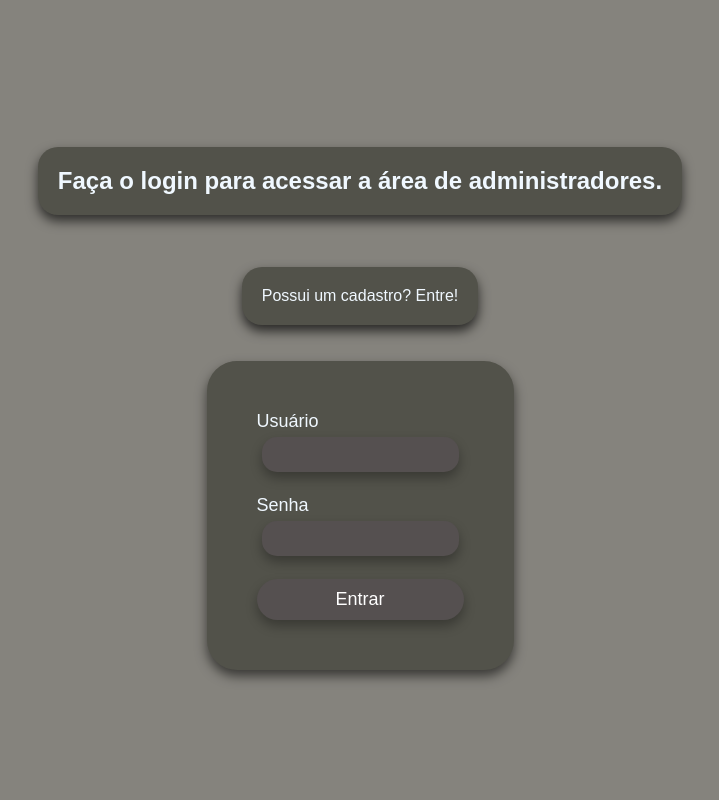
After one commit to gabriela-peratello/musictube, a Flask app: page /cadastro in a window 1280 px wide. The commit adds this page. Shown: the whole page, without its empty margins (280-999 px from the left). Run offline with Flask 3, Linux system fonts and the light colour scheme.

Commit message:
Fazendo a página de cadastro

```diff
--- a/app.py
+++ b/app.py
@@ -2,7 +2,7 @@ from flask import Flask, redirect, render_template, request
 import mysql.connector
 from database.conexao import conectar
 from model.genero import recuperar_generos
-from model.musica import apagar_musica, recuperar_musicas, salvar_musica
+from model.musica import apagar_musica, recuperar_musicas, salvar_musica, status_musica
 
 
 app = Flask(__name__)
@@ -14,7 +14,7 @@ app = Flask(__name__)
 @app.route("/")
 def pagina_principal():
     # Recuperando as músicas
-    musicas = recuperar_musicas()
+    musicas = recuperar_musicas(True)
     # Recuperando os gêneros
     generos = recuperar_generos()
 
@@ -48,8 +48,16 @@ def api_inserir_musica():
 @app.route("/musica/excluir/<codigo>")
 def deletar_musica (codigo):
     apagar_musica (codigo)
-    return redirect("/administracao")
+    return redirect("/admin")
 
+@app.route("/musica/ativar/<ativar>/<codigo>")
+def ativar_musica(ativar, codigo):
+    status_musica(ativar, codigo)
+    return redirect("/admin")
+
+@app.route("/cadastro", methods=["GET"])
+def cadastro():
+    return render_template("cadastro.html")
 
 
 
--- /dev/null
+++ b/templates/cadastro.html
@@ -0,0 +1,112 @@
+<!DOCTYPE html>
+<html lang="pt-br">
+<head>
+    <meta charset="UTF-8">
+    <meta name="viewport" content="width=device-width, initial-scale=1.0">
+    <title>Cadastrar</title>
+    <style>
+        body {
+            display: flex;
+            justify-content: center;
+            align-items: center;
+            width: 100vw;
+            height: 100vh;
+            margin: 0;
+            overflow: hidden;
+            font-family: sans-serif;
+            background-color: rgb(133, 131, 125);
+
+        }
+
+
+        .wrapper {
+            display: flex;
+            flex-direction: column;
+            align-items: center;
+            gap: 20px;
+        }
+
+        .container-login {
+            display: flex;
+            background-color: rgb(82, 82, 74);
+            padding: 50px;
+            border-radius: 30px;
+            box-shadow: 0px 6px 12px rgba(0, 0, 0, 0.575);
+        }
+
+        .titulo {
+
+            font-size: 1.5rem;
+            text-align: center;
+            padding: 20px;
+            background-color: rgb(82, 82, 74);
+            border-radius: 20px;
+            box-shadow: 0px 6px 12px rgba(0, 0, 0, 0.658);
+            color: aliceblue;
+        }
+
+        .sub{
+
+            font-size: 1rem;
+            text-align: center;
+            padding: 20px;
+            background-color: rgb(82, 82, 74);
+            border-radius: 20px;
+            box-shadow: 0px 6px 12px rgba(0, 0, 0, 0.705);
+            color: aliceblue;
+        }
+
+        .botao{
+            border-radius: 30px;
+            padding: 10px;
+            background-color: rgb(85, 80, 80);
+            color: white;
+            box-shadow: 0px 6px 12px rgba(0, 0, 0, 0.3);
+            border:rgb(150, 145, 85);
+            font-size: large;
+        }
+
+        .textinho{
+            background-color: rgb(85, 80, 80);
+            border-radius: 15px;
+            border: rgb(150, 145, 85);
+            padding: 10px;
+            margin: 5px;
+            box-shadow: 0px 6px 12px rgba(0, 0, 0, 0.3);;
+        }
+
+        .usuario{
+            color: aliceblue;
+            font-size: large;
+        }
+
+        .senha{
+            color: aliceblue;
+            font-size: large;
+        }
+    </style>
+</head>
+<body>
+
+    <!-- Criamos um "wrapper" para empilhar o H1 e o Form -->
+    <div class="wrapper">
+        <h1 class="titulo">Faça o login para acessar a área de administradores.</h1>
+        <p class="sub">Possui um cadastro? Entre!</p>
+
+        <div class="container-login">
+            <form action="/cadastro" method="post">
+                <div class="usuario">
+                    <label>Usuário</label><br>
+                    <input id="usuario" name="usuario" type="text" class="textinho">
+                </div><br>
+                <div class="senha">
+                    <label>Senha</label><br>
+                    <input id="senha" name="senha" type="password" class="textinho">
+                </div><br>
+                <button type="submit" style="width: 100%;" class="botao">Entrar</button>
+            </form>
+        </div>
+    </div>
+
+</body>
+</html>
--- a/templates/principal.html
+++ b/templates/principal.html
@@ -9,14 +9,14 @@
     <link rel="stylesheet" href="https://cdnjs.cloudflare.com/ajax/libs/font-awesome/6.0.0/css/all.min.css" />
     <style>
         body {
-            background-color: #3f1c1c;
+            background-color: #000000;
             color: #fff;
             min-height: 100vh;
             padding-top: 3.25rem;
         }
 
         .navbar {
-            background-color: #360e0e;
+            background-color: #3f3e3e;
             border-bottom: 1px solid #2d2d2d;
         }
 
@@ -26,7 +26,7 @@
         }
 
         .input {
-            background-color: #d3c5c5;
+            background-color: #ffffff;
             border-color: #3d3d3d;
             color: #fff;
         }
```
Also changed, not shown: model/musica.py (+12 -4 lines), templates/administracao.html (+15 -34 lines).
